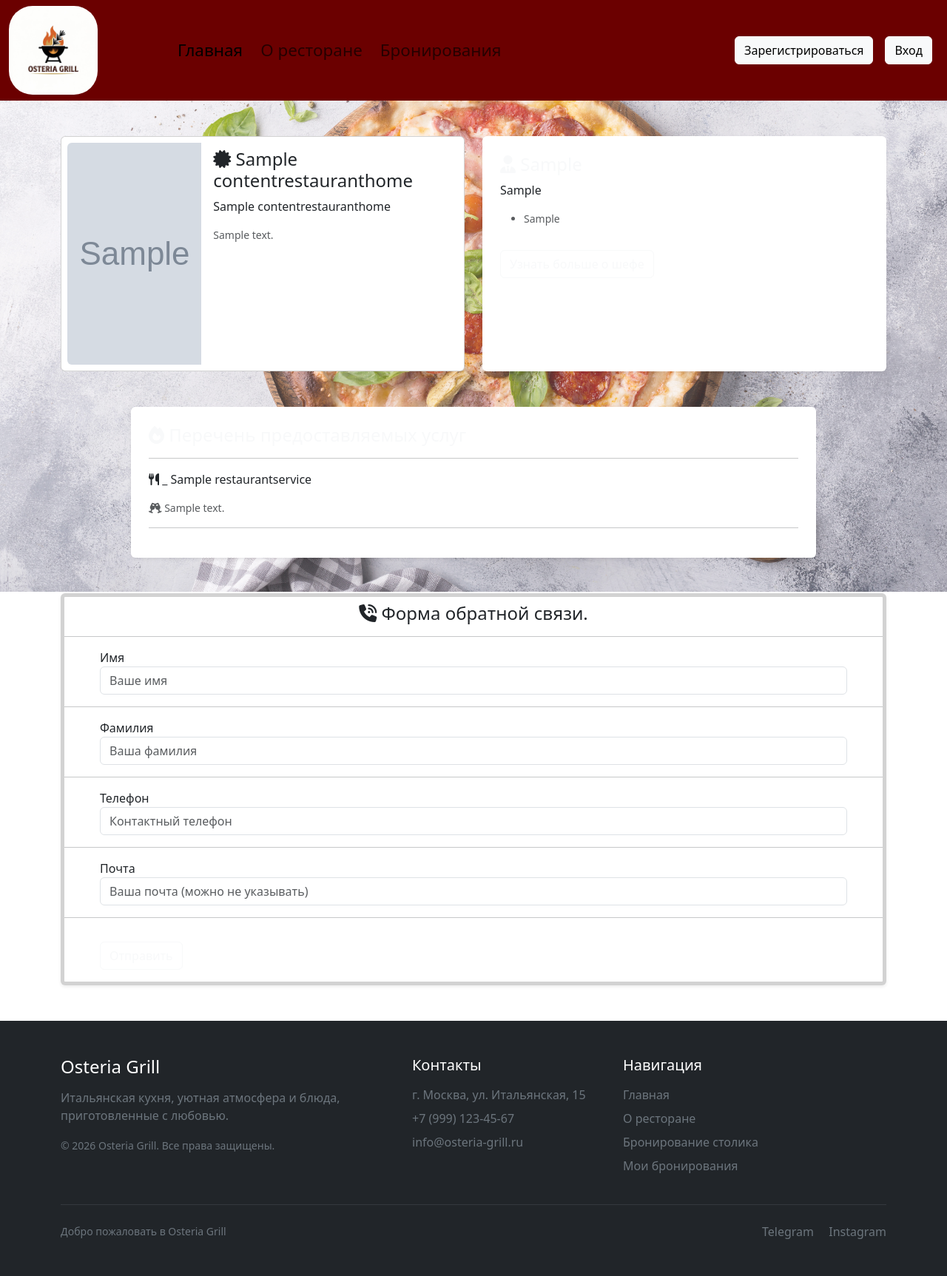
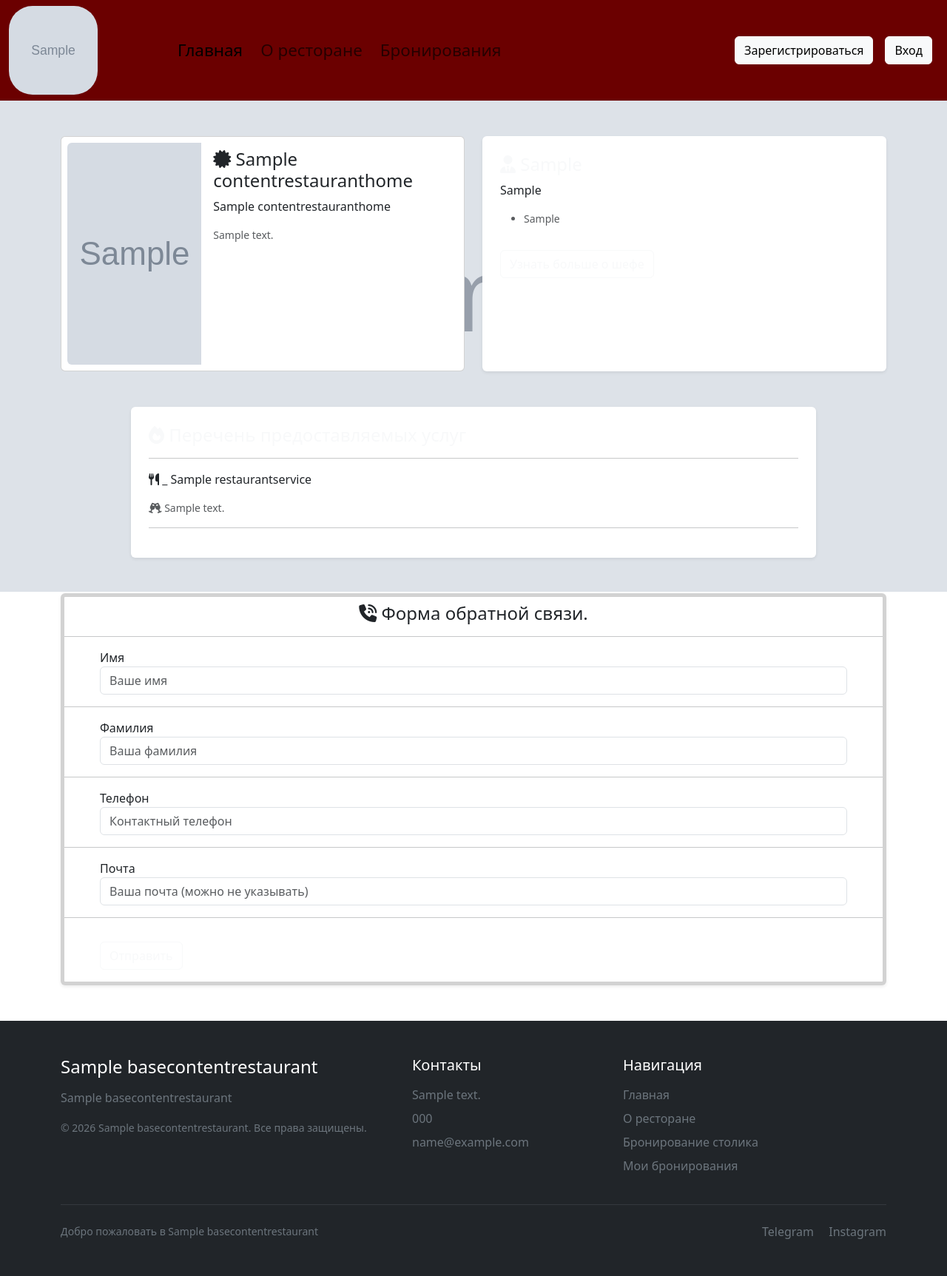
Before and after one commit to vadimsemenov53-crypto/Osteria_Grill, a Django app: page /restaurant/home/ in a window 1280 px wide. Shown: the whole page at 74% size. Run offline with Django 5.2, Linux system fonts and the light colour scheme; tables that the repository leaves empty hold one stand-in row (values such as "Sample post"); grey boxes marked "Sample" are stand-in pictures; some libraries are stand-ins or nearby versions.

Commit message:
add dynamic content for base / nav_bar / footer.html, add func site_content (base content for all project)

```diff
--- a/config/settings.py
+++ b/config/settings.py
@@ -69,6 +69,7 @@
                 "django.template.context_processors.request",
                 "django.contrib.auth.context_processors.auth",
                 "django.contrib.messages.context_processors.messages",
+                "content.context_processors.site_content",
             ],
         },
     },
--- /dev/null
+++ b/content/context_processors.py
@@ -0,0 +1,10 @@
+from content.models import BaseContentRestaurant
+
+
+def site_content(request):
+    """Функция формирования общего контекста для бара навигации, футера, заднего фона."""
+    content = BaseContentRestaurant.objects.get(id=1)
+
+    return {
+        "site_content": content,
+    }
--- a/restaurant/templates/base.html
+++ b/restaurant/templates/base.html
@@ -20,7 +20,7 @@
 <body class="d-flex flex-column min-vh-100">
 <!-- Фоновый блок на всю высоту -->
     <div class="restaurant-background"
-         style="background-image: url('{{ 'restaurant/bd_rest.jpg'|media_filter }}');">
+         style="background-image: url('{{ site_content.background_image.url }}');">
     </div>
 
 <header>
--- a/restaurant/templates/includes/footer.html
+++ b/restaurant/templates/includes/footer.html
@@ -4,15 +4,14 @@
 
             <!-- О ресторане -->
             <div class="col-12 col-md-5">
-                <h4 class="mb-3">Osteria Grill</h4>
+                <h4 class="mb-3">{{ site_content.rest_name }}</h4>
 
                 <p class="text-secondary mb-3">
-                    Итальянская кухня, уютная атмосфера и блюда,
-                    приготовленные с любовью.
+                    {{ site_content.rest_title }}
                 </p>
 
                 <small class="text-secondary">
-                    &copy; 2026 Osteria Grill. Все права защищены.
+                    &copy; 2026 {{ site_content.rest_name }}. Все права защищены.
                 </small>
             </div>
 
@@ -22,13 +21,13 @@
 
                 <ul class="list-unstyled text-secondary">
                     <li class="mb-2">
-                        г. Москва, ул. Итальянская, 15
+                        {{ site_content.address }}
                     </li>
                     <li class="mb-2">
-                        +7 (999) 123-45-67
+                        {{ site_content.phone }}
                     </li>
                     <li>
-                        info@osteria-grill.ru
+                        {{ site_content.email }}
                     </li>
                 </ul>
             </div>
@@ -39,12 +38,12 @@
 
                 <ul class="list-unstyled">
                     <li class="mb-2">
-                        <a href="#" class="text-secondary text-decoration-none">
+                        <a href="{% url 'restaurant:home' %}" class="text-secondary text-decoration-none">
                             Главная
                         </a>
                     </li>
                     <li class="mb-2">
-                        <a href="#" class="text-secondary text-decoration-none">
+                        <a href="{% url 'restaurant:about' %}" class="text-secondary text-decoration-none">
                             О ресторане
                         </a>
                     </li>
@@ -67,7 +66,7 @@
 
         <div class="d-flex flex-column flex-md-row justify-content-between align-items-center">
             <small class="text-secondary">
-                Добро пожаловать в Osteria Grill
+                Добро пожаловать в {{ site_content.rest_name }}
             </small>
 
             <div class="mt-2 mt-md-0">
--- a/restaurant/templates/includes/nav_bar.html
+++ b/restaurant/templates/includes/nav_bar.html
@@ -2,7 +2,7 @@
 
 <nav class="navbar navbar-expand-lg navbar-light" style="background-color: #6b0000;">
     <div class="container-fluid">
-        <img src="{{ 'restaurant/logo_rest.jpeg'|media_filter }}"
+        <img src="{{ site_content.logo.url }}" alt="{{ site_content.rest_name }}"
              width="120" height="120"
              class="rounded-5">
 
```
